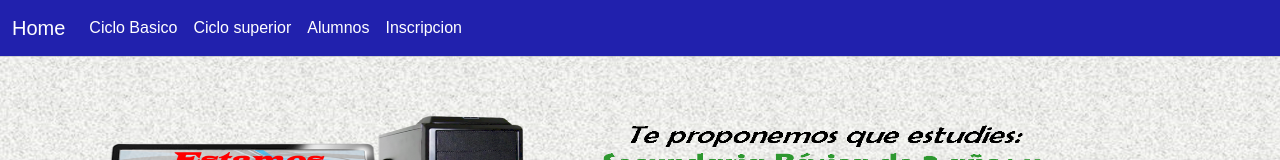
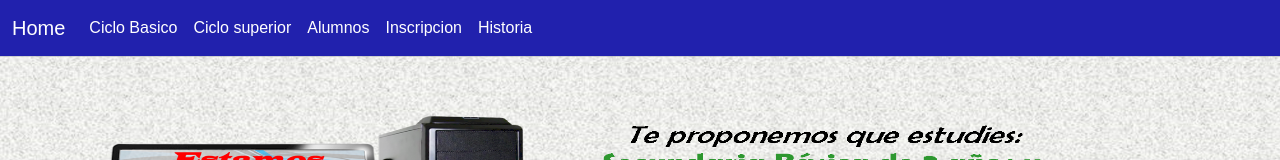
Before and after one commit to Rocconesci344/Tecnica2Temperley, a website: page pages/Historia.html in a window 1280 px wide. Shown: the top 160 px of the page. Drawn offline with nearby package versions, Linux system fonts and the light colour scheme.

Commit message:
Arregle HISTORIA

```diff
--- a/pages/Historia.html
+++ b/pages/Historia.html
@@ -22,6 +22,7 @@
                         <a class="nav-link" href="./CicloSuperior.html">Ciclo superior</a>
                         <a class="nav-link" href="./Alumnos.html">Alumnos</a>
                         <a class="nav-link" href="./Inscripcion.html">Inscripcion</a>
+                        <a class="nav-link" href="./Historia.html">Historia</a>
                     </div>
                 </div>
             </div>
```
